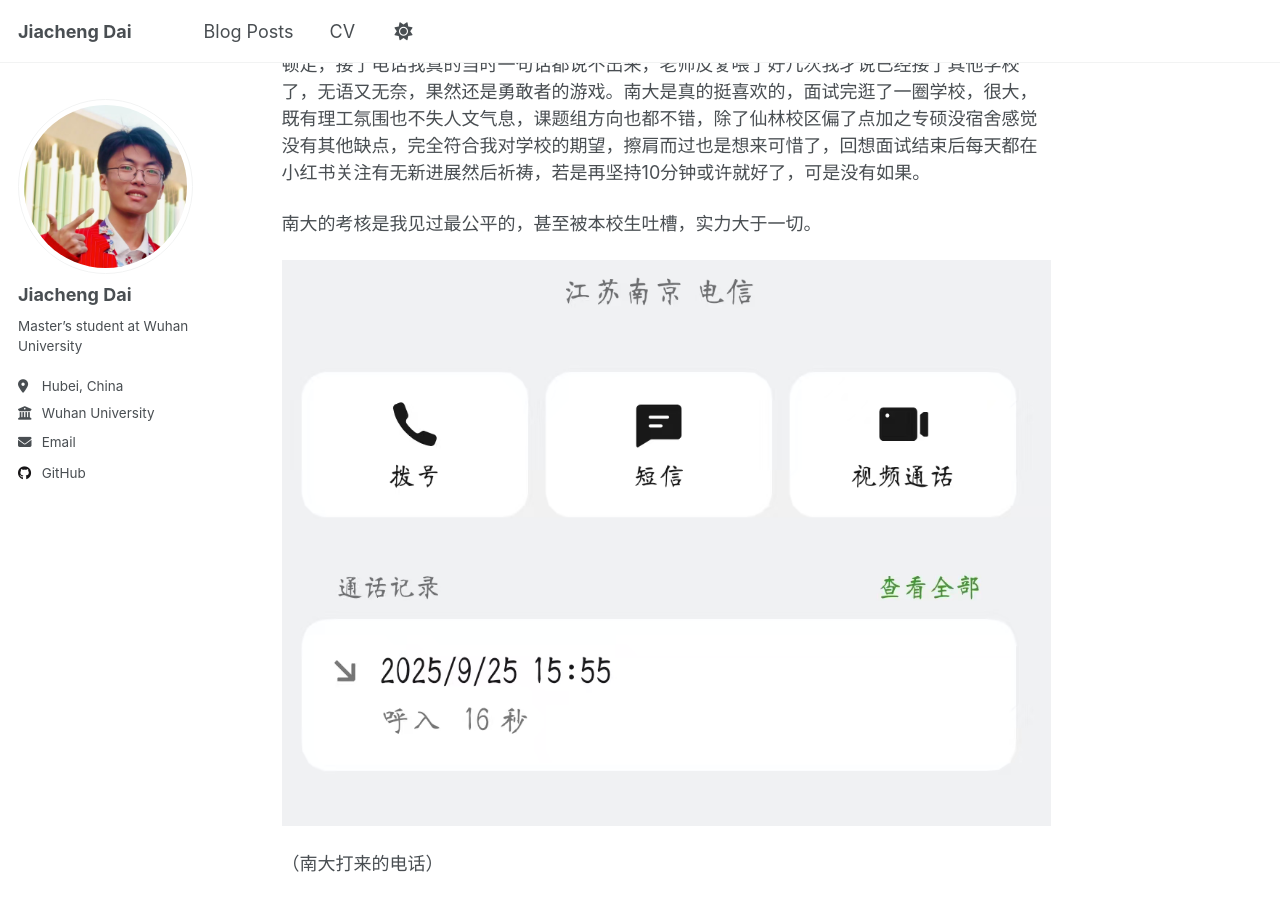
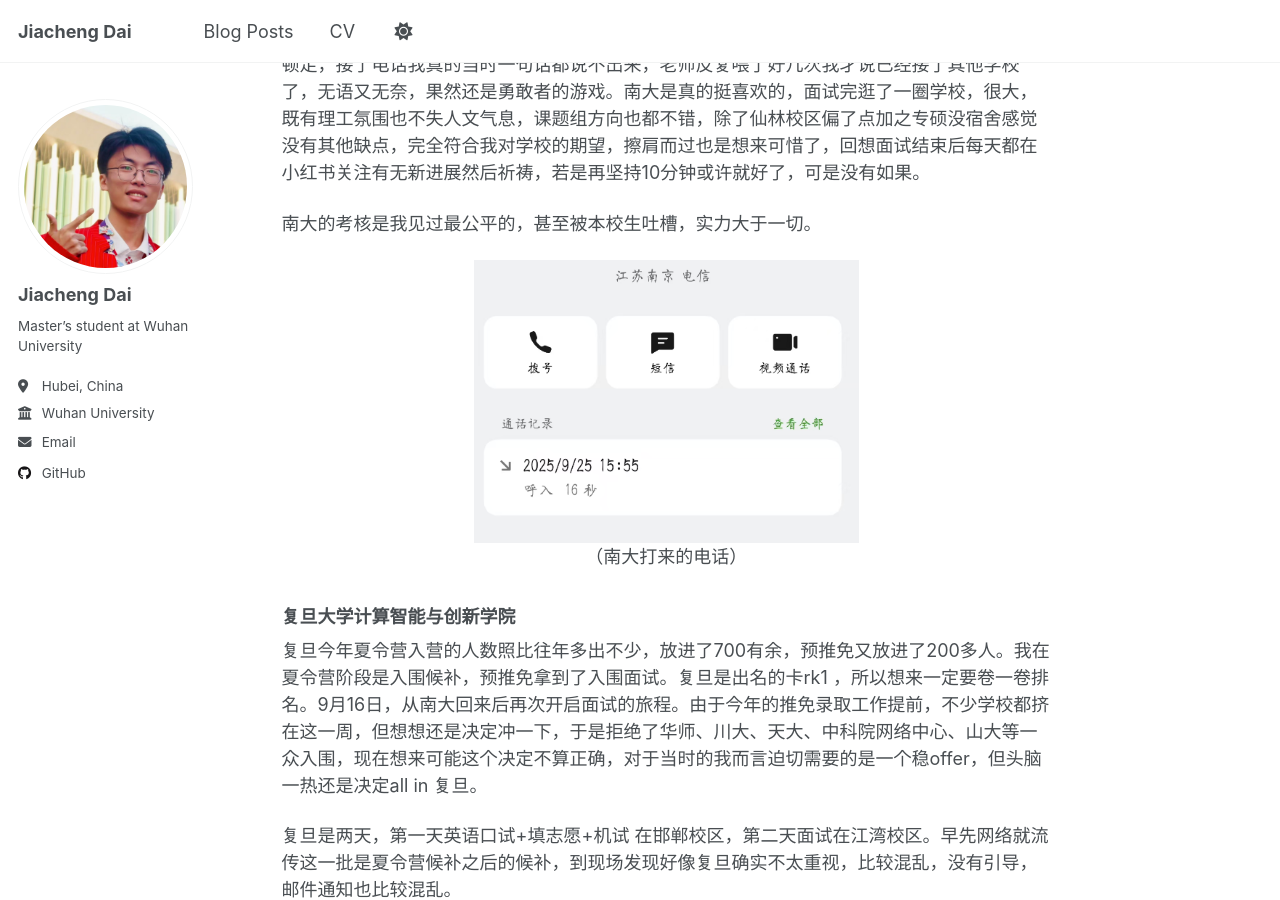
Before and after one commit to jiachengdai/jiachengdai.github.io, a Jekyll site: the page built from _posts/2025-10-25-推免小记.md, in a window 1280 px wide and 900 px high, scrolled down 3403 px. Built offline with Jekyll 4.4.1, drawn with Linux system fonts in a browser that asks for light colours; a script that is not in the unit is left out.

Commit message:
Update 2025-10-25-推免小记.md

```diff
--- a/_posts/2025-10-25-推免小记.md
+++ b/_posts/2025-10-25-推免小记.md
@@ -63,9 +63,11 @@ tags:
 
 南大的考核是我见过最公平的，甚至被本校生吐槽，实力大于一切。
 
-![image\.png](/assets/images/posts/fly-log/image.png)
+<div align="center">
+<img src="/assets/images/posts/fly-log/image.png" style="width:50%;"><br/>
+（南大打来的电话）
+</div>
 
-（南大打来的电话）
 
 ### 复旦大学计算智能与创新学院
 
@@ -84,10 +86,11 @@ tags:
 复旦专硕八万\+没宿舍，学硕基本拿不到，且外界对其实力评价不一，还是要提前了解一下，不过毕竟还是复旦嘛。
 
 
+<div align="center">
+<img src="/assets/images/posts/fly-log/RiYLbI3cboWw1kxLTM1cHaFCnld.jpg" style="width:50%;"><br/>
+（非常美丽的江湾校区）
+</div>
 
-![RiYLbI3cboWw1kxLTM1cHaFCnld\.jpg](/assets/images/posts/fly-log/RiYLbI3cboWw1kxLTM1cHaFCnld.jpg)
-
-（非常美丽的江湾校区）
 
 ### 浙江大学软件学院
 
@@ -119,11 +122,14 @@ tags:
 
 浙软新校区修好加之学院导师大都年轻，放实习的多，方向也相对热点，报名的人越来越多，如果不在乎不在主校区性价比很高了。按这几年的情况，候补40内基本是稳的，而且候补再上去的反而拿的都不是专项，如果候补50\+还是尽早找好其他学校吧。
 
-![A9I6bEhq9ooaicxYN5jcHZrenO5\.jpg](/assets/images/posts/fly-log/A9I6bEhq9ooaicxYN5jcHZrenO5.jpg)
+<div align="center">
+<img src="/assets/images/posts/fly-log/A9I6bEhq9ooaicxYN5jcHZrenO5.jpg" style="width:50%;">
+</div>
 
-![Le2pbWnDiooc9IxVgVCczttYnYV\.jpg](/assets/images/posts/fly-log/Le2pbWnDiooc9IxVgVCczttYnYV.jpg)
-
+<div align="center">
+<img src="/assets/images/posts/fly-log/Le2pbWnDiooc9IxVgVCczttYnYV.jpg" style="width:50%;"><br/>
 （面试现场）
+</div>
 
 ### 武汉大学人工智能学院
 
@@ -151,11 +157,13 @@ tags:
 
 后面老师一直在群里面海誓山盟，只要等待，就有机会，尤其是愿意专硕的同学，22\-25不断跟同学们打强心剂，但我填志愿的时候觉得没有候补位次不靠谱再加上脑袋一热没填华科填了更不可能的东南，于是后面问华科老师没填志愿的有没有机会时，老师直接回复“没有”，遂去咨询武大老师。
 
-![FbdLb3nPKoOrtHx3QuQc8R9JnMb\.png](/assets/images/posts/fly-log/FbdLb3nPKoOrtHx3QuQc8R9JnMb.png)
+<div align="center">
+<img src="/assets/images/posts/fly-log/FbdLb3nPKoOrtHx3QuQc8R9JnMb.png" style="width:50%;">
+</div>
 
-![RbIubrtQtoWnZvxWLkhcccYSnNg\.png](/assets/images/posts/fly-log/RbIubrtQtoWnZvxWLkhcccYSnNg.png)
-
-
+<div align="center">
+<img src="/assets/images/posts/fly-log/RbIubrtQtoWnZvxWLkhcccYSnNg.png" style="width:50%;">
+</div>
 
 当天接收完拟录取一直都是懵懵的状态，几分钟就决定了一件大事，反复进入系统确认是不是真的拟录取了，有点梦幻，又有点疲惫，不知道是不是因为履历太平淡了导致明明感觉面得还挺好的也拿的是候补，亦或是运气太差导致，不过好像一切都不重要了，只记得一个朋友给我评论说“运气差点的话就交给实力”让我释然和充满力量。确定好录取后去开了个班会然后和朋友吃了个饭，回来倒头就睡，这几个月睡的为数不多的好觉，过去不是焦虑的一个晚上睡不着觉熬到第二天五六点钟就是到酒店复习到两三点钟然后又怕起不来 开着灯睡觉，走了几个城市却不是因为太累就是因为赶着去下一个地方而没能好好看看路上的风景，总是告诉自己真的来了这个学校再细细体悟这个城市的风景。
 
```
